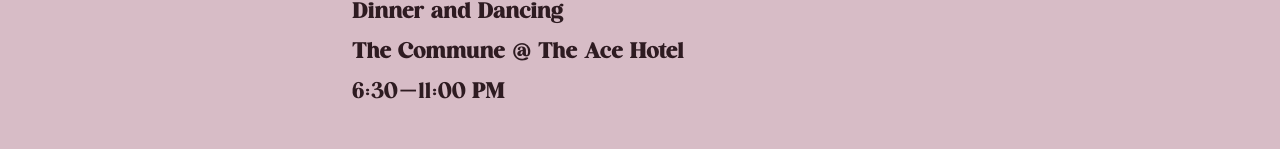
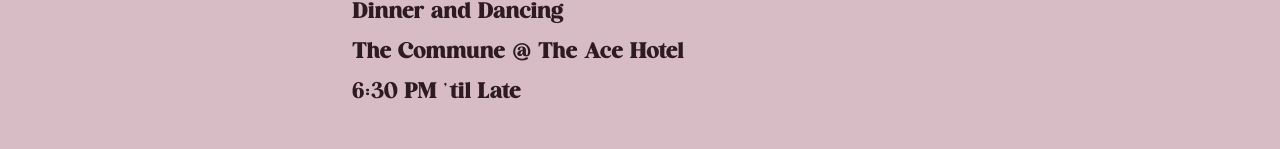
Before and after one commit to jakemcguire/wedding-web, a Next.js app: page /schedule in a window 1280 px wide. Shown: the part 705-854 px from the top of the page. Built offline with nearby package versions, Linux system fonts and the light colour scheme.

Commit message:
Bride is the Product Owner

```diff
--- a/pages/schedule.js
+++ b/pages/schedule.js
@@ -33,7 +33,7 @@
         <span className={styles.eventDetails}>
             <span>Dinner and Dancing</span>
             <span>The Commune @ The Ace Hotel</span>
-            <span>6:30-11:00 PM</span>
+            <span>6:30 PM 'til Late</span>
         </span>
       </div>
     </section>
```
